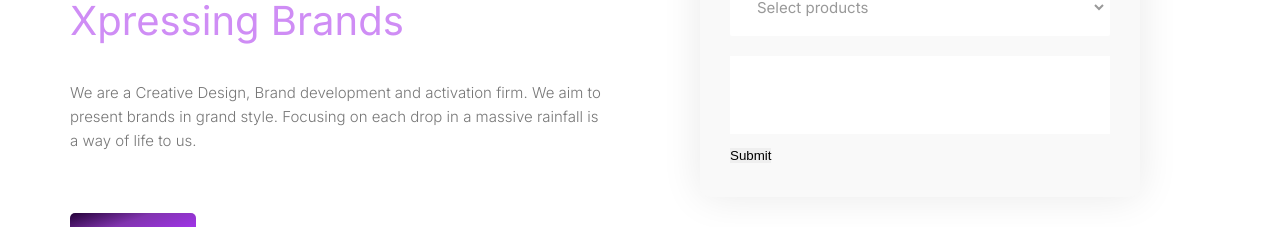
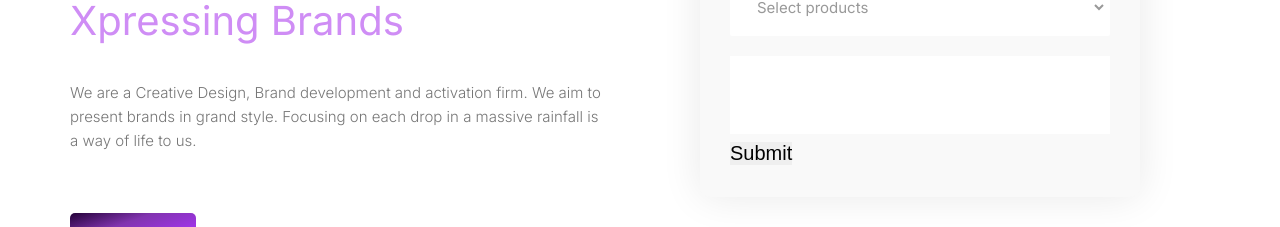
Before and after one commit to esteemayo/next-idesignx, a Next.js app: page / in a window 1280 px wide. Shown: the part 904-1131 px from the top of the page. Built offline with nearby package versions, Linux system fonts and the light colour scheme.

Commit message:
fix: add styling

```diff
--- a/src/components/Contact.tsx
+++ b/src/components/Contact.tsx
@@ -193,6 +193,8 @@ const TextArea = styled.textarea`
 const Button = styled.button`
   display: inline-block;
   border: none;
+  text-transform: capitalize;
+  font-size: 2rem;
 `;
 
 export default Contact;
```
